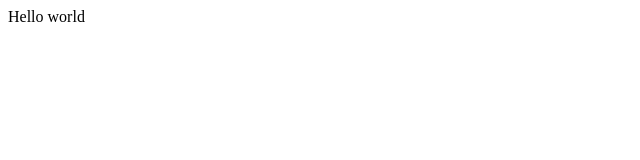
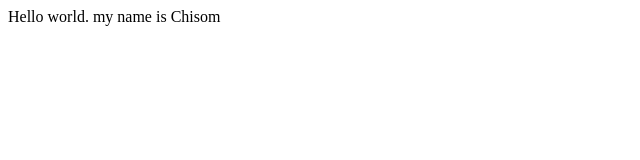
Before and after one commit to chilara/git-test, a plain HTML site: page index.html in a window 1280 px wide. Shown: the whole page, without its empty margins (0-640 px from the left). Drawn offline with Linux system fonts and the light colour scheme.

Commit message:
I added my name

```diff
--- a/index.html
+++ b/index.html
@@ -6,6 +6,6 @@
     <title>Document</title>
   </head>
   <body>
-    Hello world
+    Hello world. my name is Chisom
   </body>
 </html>
```
Also changed, not shown: style.css (added), 1 other file.
